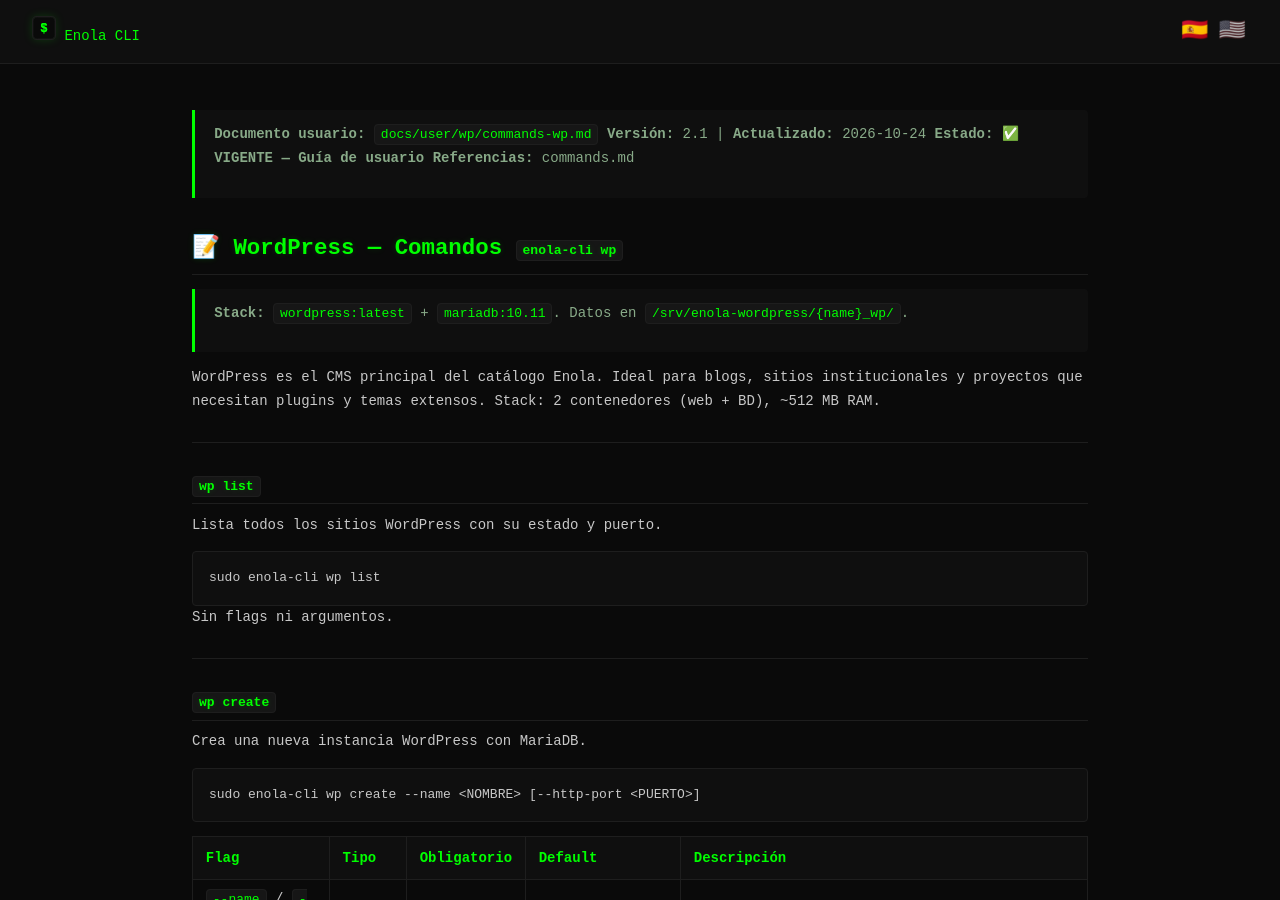
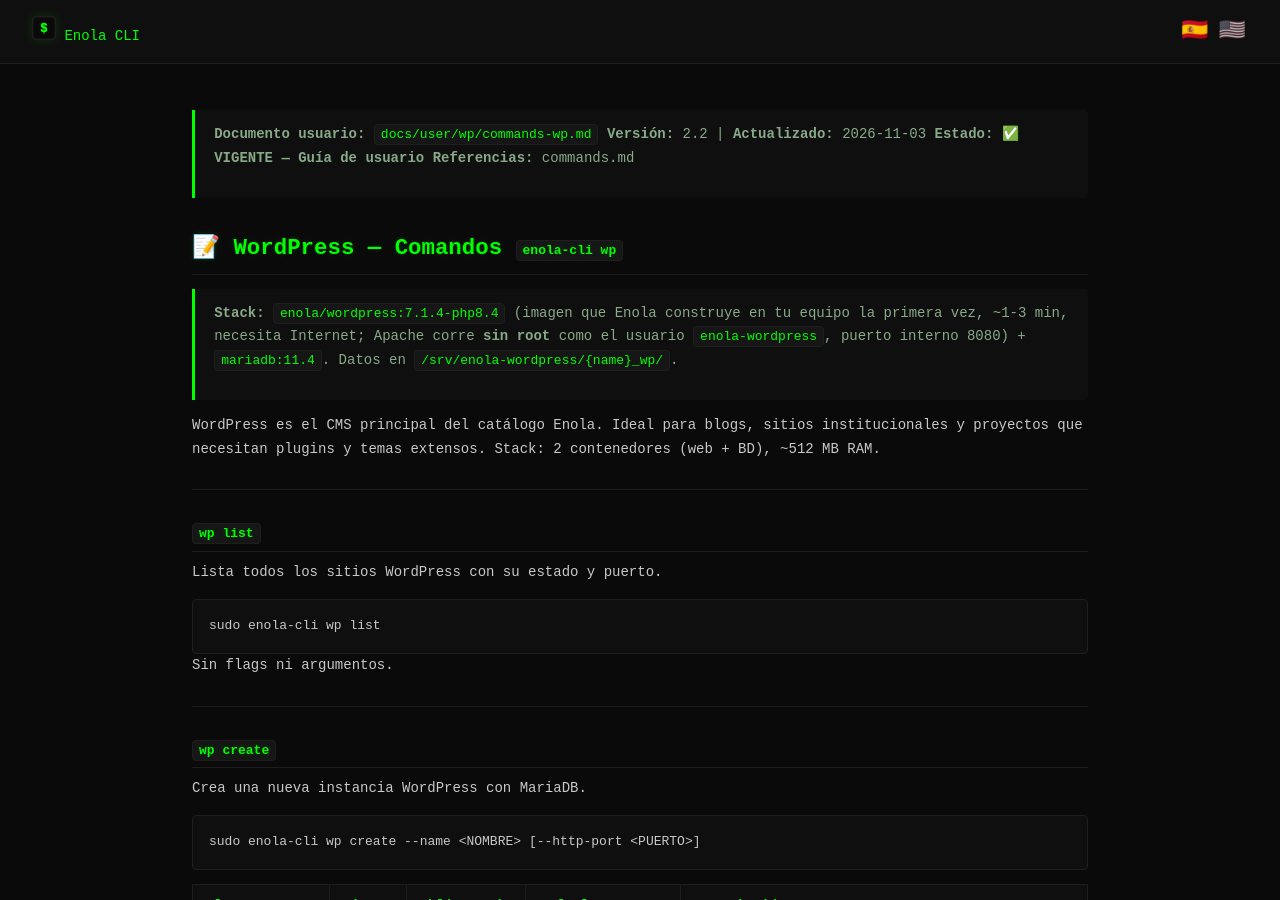
Before and after one commit to SalvadorPalmaRodriguez/enola-cli-lite, a Jekyll site: the page built from docs/user/wp/commands-wp.md, in a window 1280 px wide and 900 px high. Built offline with Jekyll 4.4.1, drawn with Linux system fonts in a browser that asks for light colours; our own code applies the rules of GitHub Pages for plain Markdown files.

Commit message:
docs(wordpress): WordPress 7.1 con imagen propia sin root; desinstalador retira enola-wordpress y su imagen

```diff
--- a/docs/user/wp/commands-wp.md
+++ b/docs/user/wp/commands-wp.md
@@ -1,11 +1,11 @@
 > **Documento usuario:** `docs/user/wp/commands-wp.md`
-> **Versión:** 2.1 | **Actualizado:** 2026-10-24
+> **Versión:** 2.2 | **Actualizado:** 2026-11-03
 > **Estado:** ✅ **VIGENTE — Guía de usuario**
 > **Referencias:** commands.md
 
 # 📝 WordPress — Comandos `enola-cli wp`
 
-> **Stack:** `wordpress:latest` + `mariadb:10.11`. Datos en `/srv/enola-wordpress/{name}_wp/`.
+> **Stack:** `enola/wordpress:7.1.4-php8.4` (imagen que Enola construye en tu equipo la primera vez, ~1-3 min, necesita Internet; Apache corre **sin root** como el usuario `enola-wordpress`, puerto interno 8080) + `mariadb:11.4`. Datos en `/srv/enola-wordpress/{name}_wp/`.
 
 WordPress es el CMS principal del catálogo Enola. Ideal para blogs, sitios institucionales
 y proyectos que necesitan plugins y temas extensos. Stack: 2 contenedores (web + BD), ~512 MB RAM.
--- a/llms-full.txt
+++ b/llms-full.txt
@@ -55,7 +55,7 @@
 - `tor auth rotate <service> -c <client> -p <pubkey>` — replace client public key (client generates the new pair; private key never reaches the operator)
 
 ### git — Forgejo Git servers
-- Images (new instances): Forgejo 15 LTS; WordPress 6.9 (PHP 8.3) + MariaDB 11.4 LTS; Drupal 11.4 + MariaDB 10.11; Ghost 6 (SQLite); Strapi on Node 22 + PostgreSQL 16 — all pinned by tag + digest, `cap_drop: ALL` + minimal `cap_add`, dedicated Docker networks. Existing instances on EOL images are reported by `doctor --security` (`image-eol`), never migrated automatically.
+- Images (new instances): Forgejo 15 LTS; WordPress 7.1 (PHP 8.4, own image built locally, runs without root) + MariaDB 11.4 LTS; Drupal 11.4 + MariaDB 10.11; Ghost 6 (SQLite); Strapi on Node 22 + PostgreSQL 16 — all pinned by tag + digest, `cap_drop: ALL` + minimal `cap_add`, dedicated Docker networks. Existing instances on EOL images are reported by `doctor --security` (`image-eol`), never migrated automatically.
 - `git list` / `git create -n <name> [--ssl] [--http-port] [--ssh-port] [--admin-user <u> --admin-password <p>]`
 - `git start|stop|status|delete <name>` — lifecycle
 - `git registration <name> --enable|--disable|--status` — user self-registration
```
Also changed, not shown: docs/en/security-model.md (+3 -3 lines), docs/user/general/SECURITY.md (+2 -2 lines), docs/user/general/commands-plan.md (+2 -2 lines), docs/user/uninstall/uninstall.md (+3 -3 lines), CHANGELOG.md, 1 other file.
